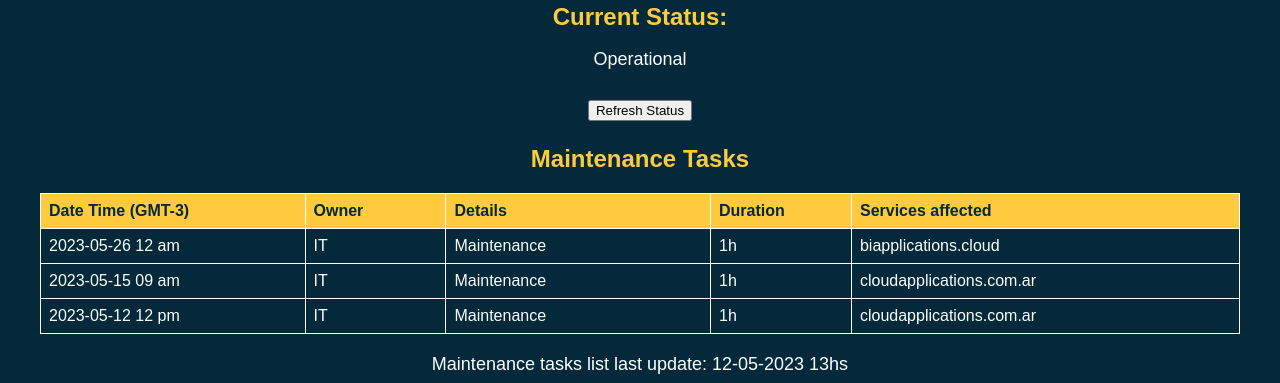
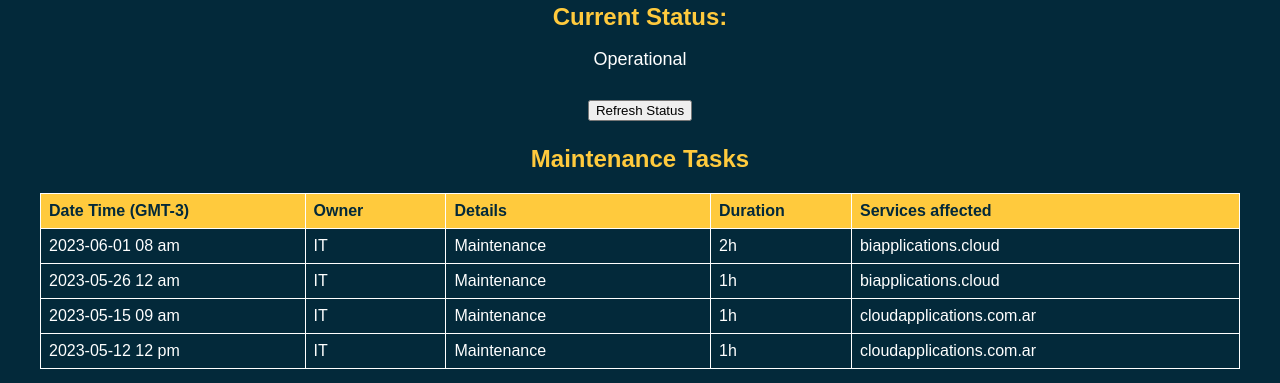
Before and after one commit to git-bia-dev/bia-cloud, a plain HTML site: page index.html in a window 1280 px wide. Shown: the part 735-1118 px from the top of the page. Drawn offline with Linux system fonts and the light colour scheme.

Commit message:
Update index.html

```diff
--- a/index.html
+++ b/index.html
@@ -78,6 +78,14 @@
                 <th>Duration</th>
                 <th>Services affected</th>
             </tr>
+
+            <tr>
+                <td>2023-06-01 08 am</td>
+                <td>IT</td>
+                <td>Maintenance</td>
+                <td>2h</td>
+                <td>biapplications.cloud</td>
+            </tr>
             <tr>
                 <td>2023-05-26 12 am</td>
                 <td>IT</td>
```
